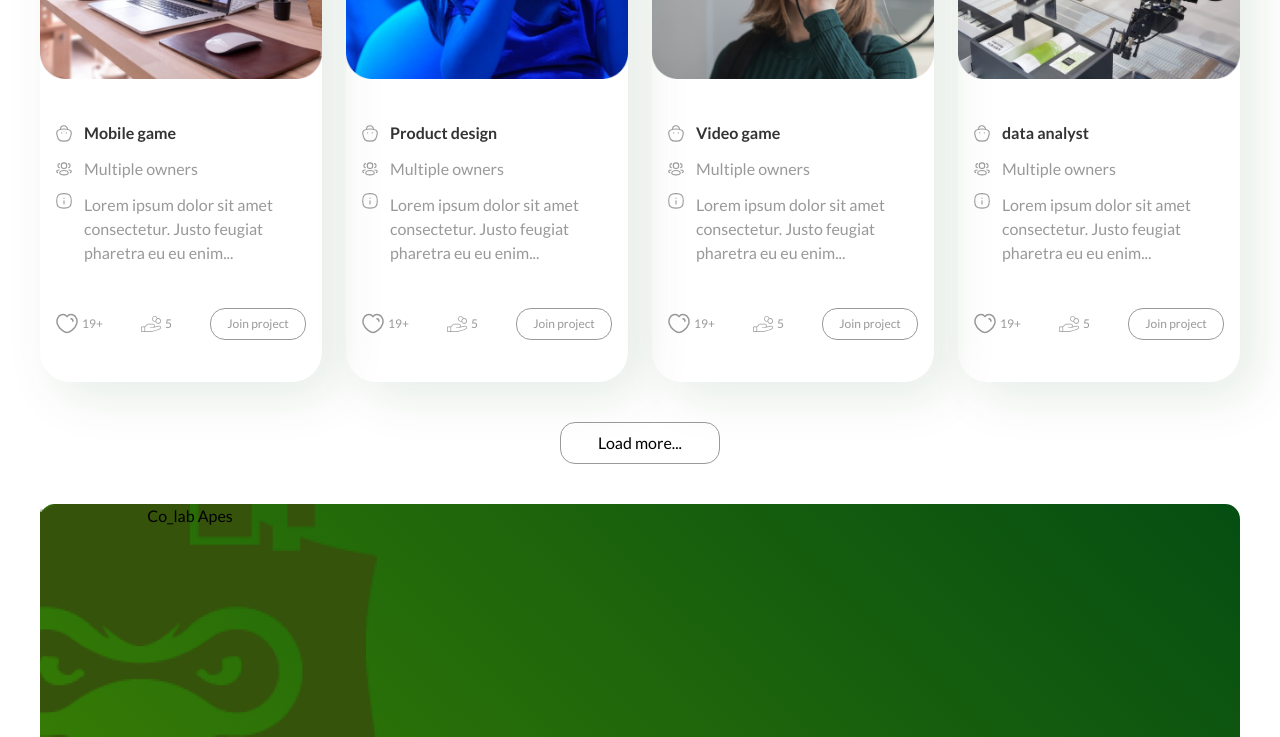
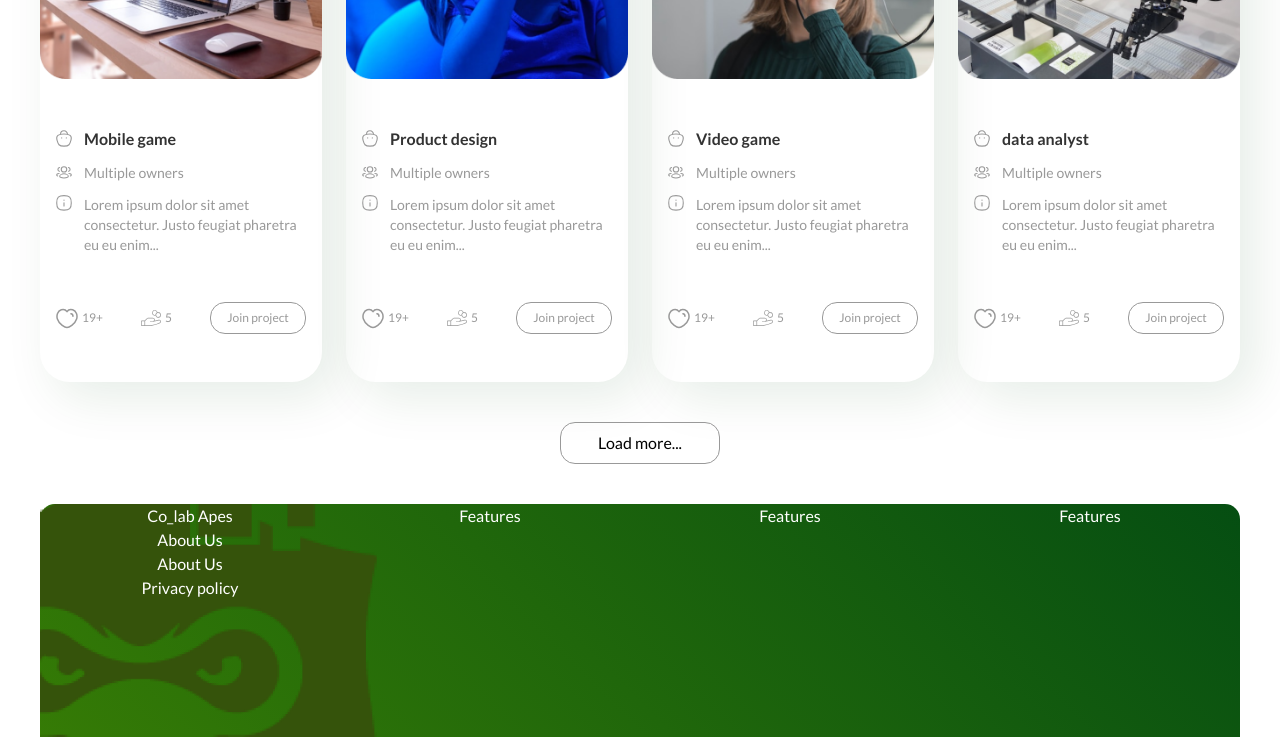
Before and after one commit to Colab-Apes/landingpage, a React (Create React App) app: page /home in a window 1280 px wide. Shown: the part 1642-2379 px from the top of the page. Built offline with nearby package versions, Linux system fonts and the light colour scheme.

Commit message:
working on it

```diff
--- a/src/Components/HomePageComponents/Footer.jsx
+++ b/src/Components/HomePageComponents/Footer.jsx
@@ -10,13 +10,16 @@ const Footer = () => {
           alt=""
           className="top-0 absolute object-contain w-[21.58rem] z-[1]"
         />
-        <div className="grid grid-cols-4">
+        <div className="grid grid-cols-4 text-white">
           <div className="flex flex-col items-center z-[2]">
             <p className="ss">Co_lab Apes</p>
+            <p className="ss">About Us</p>
+            <p className="ss">About Us</p>
+            <p className="ss">Privacy policy</p>
           </div>
-          <div className="flex flex-col items-center"></div>
-          <div className="flex flex-col items-center"></div>
-          <div className="flex flex-col items-center"></div>
+          <div className="flex flex-col items-center"> <p className="ss">Features</p></div>
+          <div className="flex flex-col items-center"> <p className="ss">Features</p></div>
+          <div className="flex flex-col items-center"> <p className="ss">Features</p></div>
         </div>
       </footer>
     </div>
--- a/src/Components/HomePageComponents/Project.jsx
+++ b/src/Components/HomePageComponents/Project.jsx
@@ -29,7 +29,7 @@ const Project = ({ image, name }) => {
               alt=""
               className="object-contain  sm:w-[1.9rem]  w-[1rem] lg:w-[1rem]"
             />
-            <p className="text-[#999999] sm:text-base">Multiple owners</p>
+            <p className="text-[#999999] sm:text-base lg:text-sm">Multiple owners</p>
           </div>
           <div className="flex  lg:text-xs gap-x-3 items-start">
             <img
@@ -37,7 +37,7 @@ const Project = ({ image, name }) => {
               alt=""
               className="object-contain  sm:w-[1.9rem]  w-[1rem] lg:w-[1rem]"
             />
-            <p className="text-[#999999] sm:text-base ">
+            <p className="text-[#999999] sm:text-base lg:text-sm ">
               Lorem ipsum dolor sit amet consectetur. Justo feugiat pharetra eu
               eu enim...
             </p>
--- a/src/Pages/Home.jsx
+++ b/src/Pages/Home.jsx
@@ -24,7 +24,7 @@ const Home = () => {
           </p>
         </p>
 
-        <div className="grid sm:grid-cols-2 lg:grid-cols-3 xl:grid-cols-4 mt-4 sm:mt-20 lg:mt-8 xl:mt-10 gap-y-10 sm:gap-y-20 md:gap-x-20 sm:gap-x-10 md:gap-y-32 lg:gap-10 xl:gap-x-6 xl:gap-y-10  mx-auto justify-center w-full ">
+        <div className="grid sm:grid-cols-2 lg:grid-cols-4 xl:grid-cols-4 mt-4 sm:mt-20 lg:mt-8 xl:mt-10 gap-y-10 sm:gap-y-20 md:gap-x-20 sm:gap-x-10 md:gap-y-32 lg:gap-y-10  lg:gap-x-8  xl:gap-x-6 xl:gap-y-10  mx-auto justify-center w-full ">
           <Project image={img1} name="Mobile game" />
           <Project image={img2} name="Product design" />
           <Project image={img3} name="Video game" />
```
